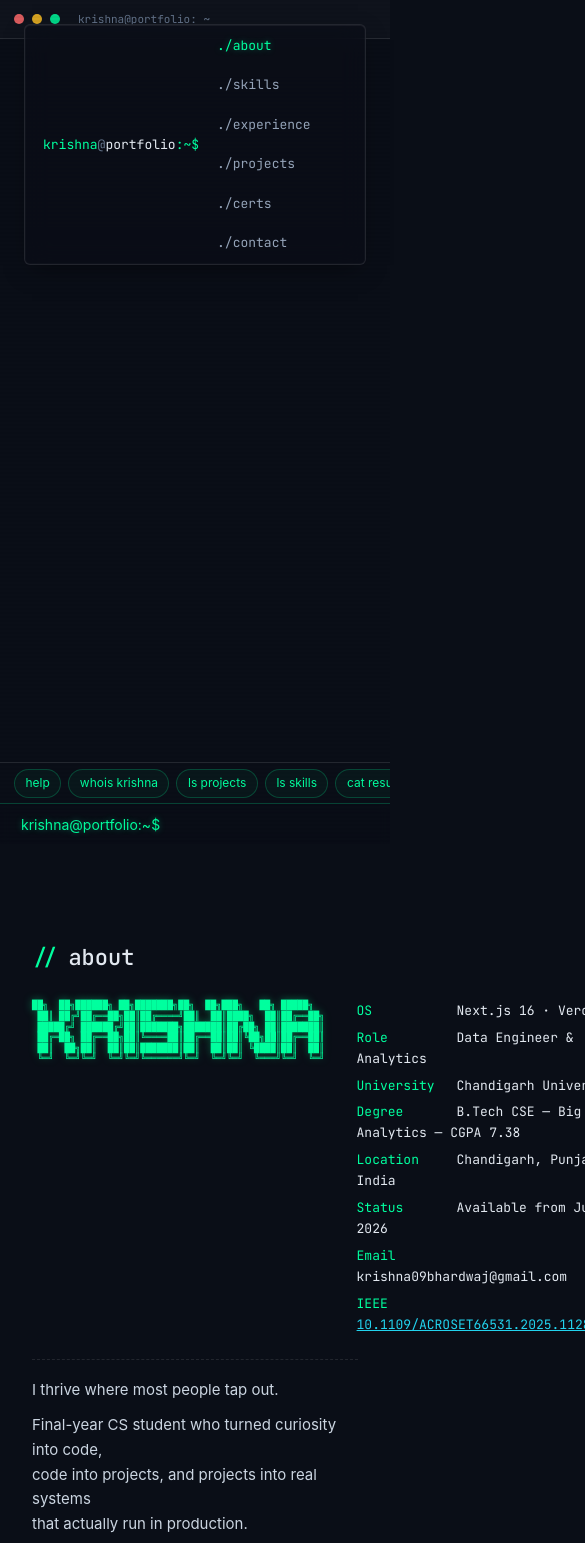
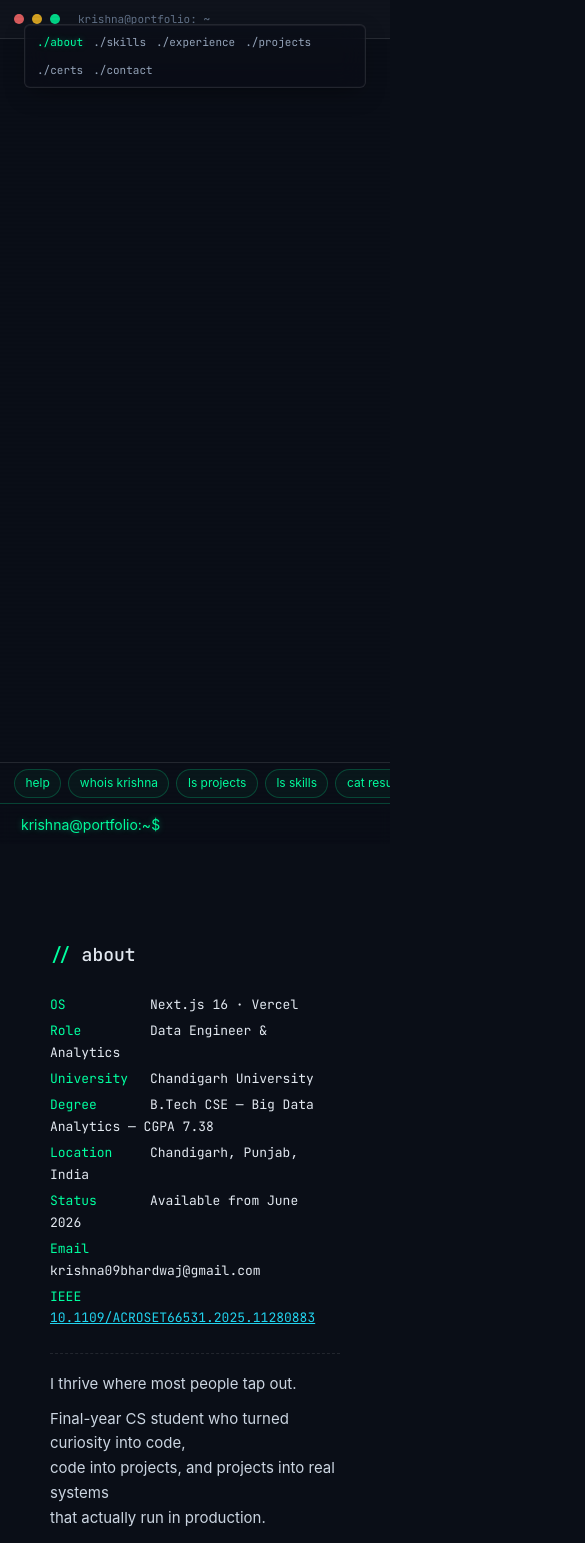
Before and after one commit to Krishna09Bhardwaj/krishna-portfolio, a Next.js app: page / in a window 390 px wide. Shown: the top 1543 px of the page, 585 px wide, since content can reach past the window. Built offline with nearby package versions, Linux system fonts and the light colour scheme.

Commit message:
feat: add responsive rules for mobile nav, neofetch, section padding

```diff
--- a/src/app/globals.css
+++ b/src/app/globals.css
@@ -326,3 +326,21 @@ body::after {
   opacity: 1;
   transform: translateY(0);
 }
+
+/* ── Responsive ──────────────────────────────────────────────────────────── */
+@media (max-width: 720px) {
+  .kp-section { padding: 0 18px; }
+  .section-head { font-size: 18px; }
+
+  /* Hide ASCII art on small screens */
+  #about pre { display: none; }
+
+  /* Nav brand hidden on mobile */
+  nav > div > div:first-child { display: none; }
+}
+
+@media (max-width: 480px) {
+  nav > div { gap: 10px !important; padding: 8px 12px !important; }
+  nav > div > div:last-child { gap: 10px !important; }
+  nav > div > div:last-child button { font-size: 11px !important; }
+}
```
